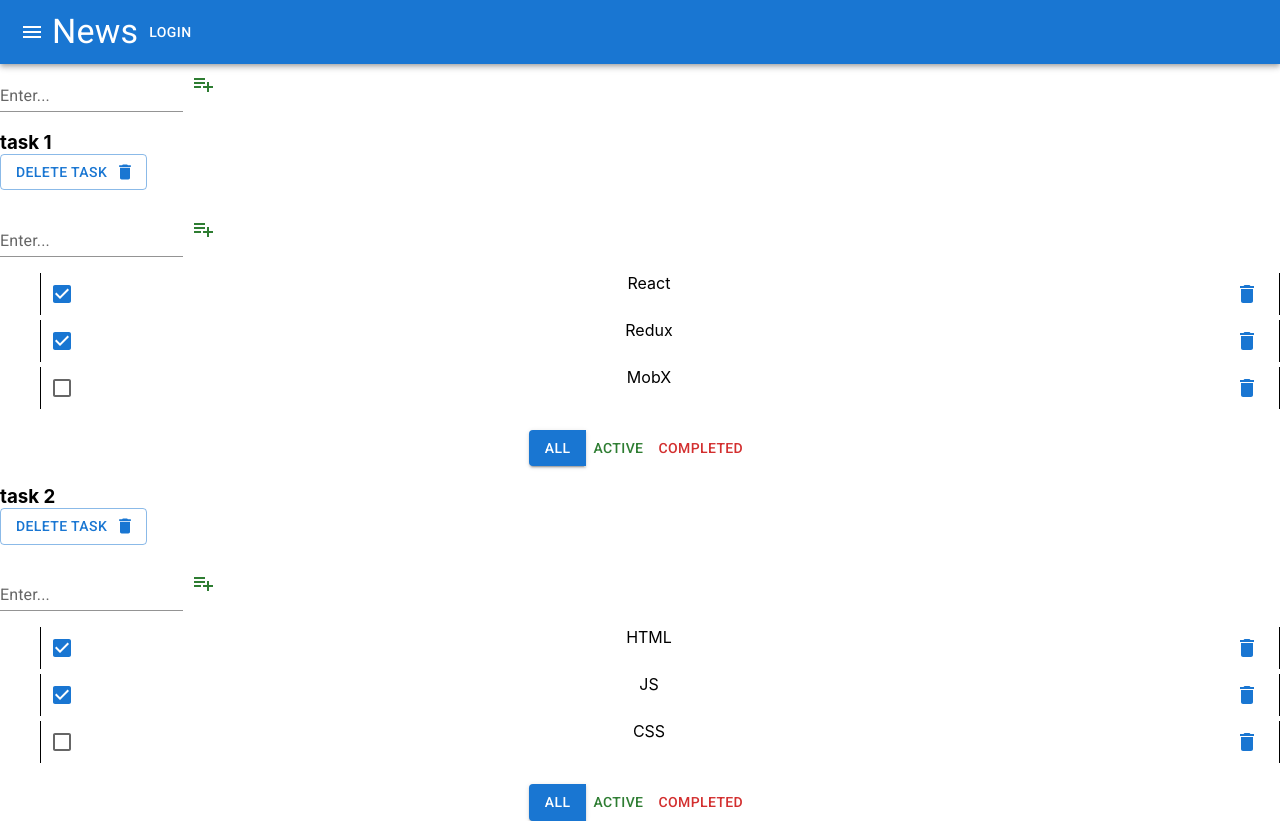
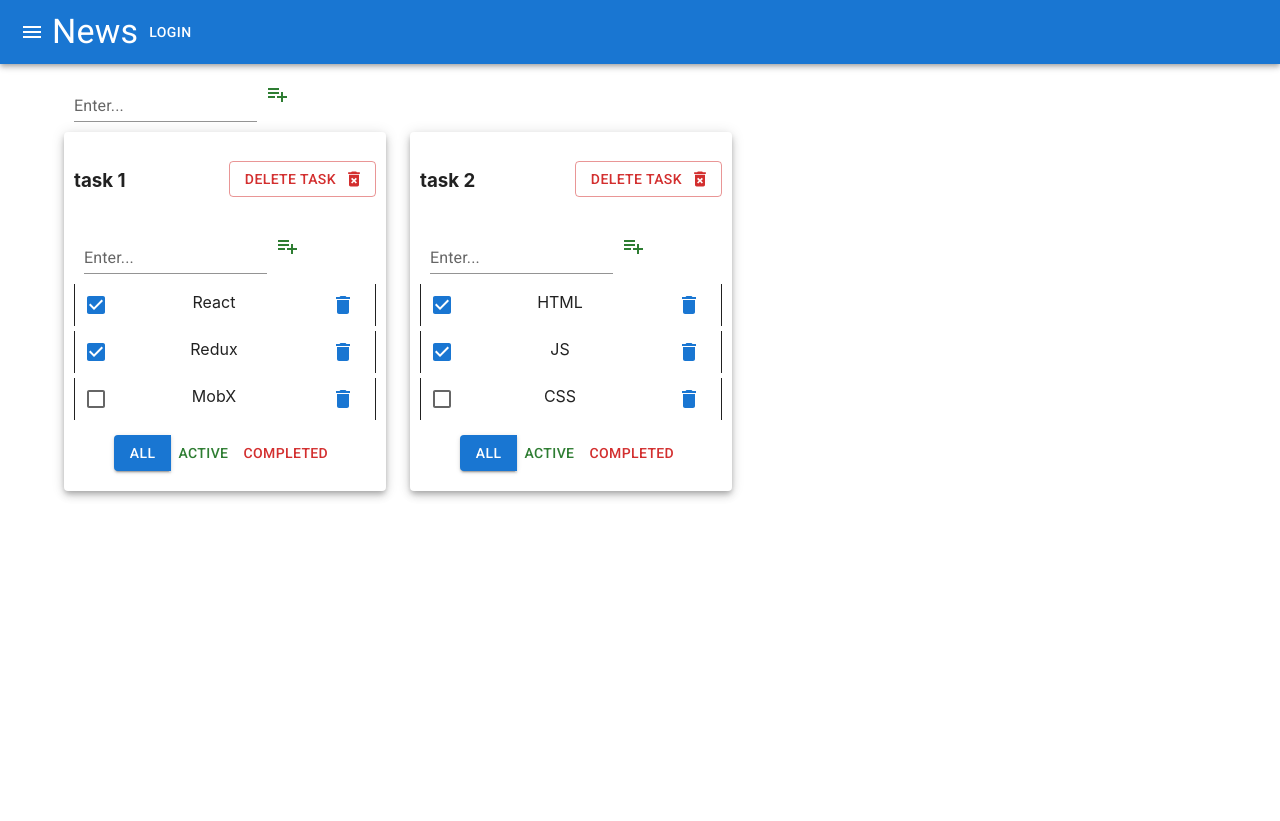
Before and after one commit to beniwbogdan/ToDoDim, a React (Create React App) app: page / in a window 1280 px wide. After the commit the page ends 800 px from the top, so only its background shows below. Built offline with nearby package versions, Linux system fonts and the light colour scheme.

Commit message:
#07 change DOM elements - stylization throught the MUI #2

```diff
--- a/src/App.tsx
+++ b/src/App.tsx
@@ -5,7 +5,7 @@ import ToDoList from "./ToDoList";
 import v1 from "react-uuid"
 import ItemForm from './components/item-form/ItemForm';
 import { Task } from './ToDoList';
-import { AppBar, Button, IconButton, Toolbar, Typography } from '@mui/material';
+import { AppBar, Button, Container, Grid, IconButton, Paper, Toolbar, Typography } from '@mui/material';
 import { Menu } from '@mui/icons-material';
 
 export type FilterValuesType = "all" | "completed" | "active";
@@ -110,7 +110,11 @@ function App() {
                     <Button color={"inherit"}>Login</Button>
                 </Toolbar>
             </AppBar>
+            <Container fixed>
+                <Grid container style={{ padding: "10px" }}>
                     <ItemForm addItem={addToDoList} />
+                </Grid>
+                <Grid container spacing={3}>
                     {
                         todolists.map(tl => {
 
@@ -124,7 +128,9 @@ function App() {
                                 tasksForToDoList = tasksForToDoList.filter(t => !t.isDone);
                             }
 
-                    return <ToDoList
+                            return <Grid item>
+                                <Paper elevation={5} style={{ padding: "10px" }}>
+                                    <ToDoList
                                         key={tl.id}
                                         id={tl.id}
                                         removeTask={removeTask}
@@ -139,11 +145,14 @@ function App() {
                                         changeToDoListTitle={changeToDoListTitle}
 
                                     />
+                                </Paper>
+                            </Grid >
                         })}
+                </Grid>
+            </Container>
 
 
-
-        </div>
+        </div >
     );
 }
 
--- a/src/ToDoList.module.css
+++ b/src/ToDoList.module.css
@@ -18,3 +18,7 @@ justify-content: center;
     display: flex;
     justify-content: center;
 }
+h3{
+    display: flex;
+    justify-content: space-between;
+}
--- a/src/ToDoList.tsx
+++ b/src/ToDoList.tsx
@@ -7,8 +7,9 @@ import styles from "./ToDoList.module.css"
 import Button from '@mui/material/Button';
 import Checkbox from '@mui/material/Checkbox';
 import ButtonGroup from '@mui/material/ButtonGroup';
-import DeleteIcon from '@mui/icons-material/Delete';
+import DeleteForeverIcon from '@mui/icons-material/DeleteForever';
 import { Delete } from '@mui/icons-material';
+import { Grid } from '@mui/material';
 
 export type Task = {
     id: string,
@@ -51,17 +52,15 @@ const ToDoList = (props: ToDoListPropsType) => {
     return (
         <div className={styles.allToDoList}>
             <h3><EditableSpan title={props.title} editMode={false} onChange={changeToDoListTitle} />
-                <Button endIcon={<DeleteIcon />} onClick={() => deleteTask()} variant="outlined" >
+                <Button color='error' endIcon={<DeleteForeverIcon />} onClick={() => deleteTask()} variant="outlined" >
                     DELETE TASK
                 </Button>
                 {/* <button >X</button> */}</h3>
             <div>
-                <ItemForm addItem={addTask} />
-
-
+                <Grid style={{ padding: "10px" }}><ItemForm addItem={addTask} /></Grid>
             </div>
 
-            <ul className={styles.allList}>
+            <div className={styles.allList}>
                 {
                     props.tasks.map(w => {
                         const onClickHandler = () => { props.removeTask(w.id, props.id) }
@@ -69,7 +68,7 @@ const ToDoList = (props: ToDoListPropsType) => {
 
                         const onChangeStatusHandler = (e: ChangeEvent<HTMLInputElement>) => { props.changeTaskStatus(w.id, e.currentTarget.checked, props.id) }
                         return (
-                            <li key={w.id} className={styles.listOfTasksUnits}>
+                            <div key={w.id} className={styles.listOfTasksUnits}>
                                 <Checkbox
                                     // type="checkbox"
                                     checked={w.isDone}
@@ -79,13 +78,14 @@ const ToDoList = (props: ToDoListPropsType) => {
                                     <Delete />
                                 </Button>
                                 {/* <button onClick={onClickHandler}>X</button> */}
-                            </li>
+                            </div>
                         );
                     })
 
                 }
-            </ul>
+            </div>
             <div className={styles.buttons}>
+                <Grid style={{ padding: "10px" }}>
                     <ButtonGroup aria-label="outlined primary button group">
                         <Button variant={props.filter === "all" ? "contained" : "text"}
                             onClick={onAllClickHandler}>All</Button>
@@ -94,7 +94,7 @@ const ToDoList = (props: ToDoListPropsType) => {
                         <Button color='error' variant={props.filter === "completed" ? "contained" : "text"}
                             onClick={onCompletedClickHandler}>Completed</Button>
                     </ButtonGroup>
-
+                </Grid>
                 {/* <button
                     className={props.filter === "all" ? "active-filter" : ""}
                     onClick={onAllClickHandler}>All</button>
--- a/src/components/item-form/EditableSpan.tsx
+++ b/src/components/item-form/EditableSpan.tsx
@@ -1,5 +1,6 @@
 import React, { useState, ChangeEvent } from 'react'
 import Input from '@mui/material/Input';
+import { Grid } from '@mui/material';
 
 type EditableSpanType = {
     title: string,
@@ -24,17 +25,19 @@ function EditableSpan(props: EditableSpanType) {
 
     return (
         <div>
+            <Grid>
                 {
                     editMode
-                    ? <Input
+                        ? <Grid> <Input
                             onBlur={activateViewMode}
                             onChange={onChangeTitleHandler}
                             autoFocus type="text"
-                        value={title} />
-                    : <span
+                            value={title} /></Grid>
+                        : <Grid style={{ marginTop: "8px" }}><span
                             onDoubleClick={activateEditMode}
-                    >{props.title}</span>
+                        >{props.title}</span></Grid>
                 }
+            </Grid>
         </div>
 
 
```
Lines whose indentation alone changed are shown as unchanged.
